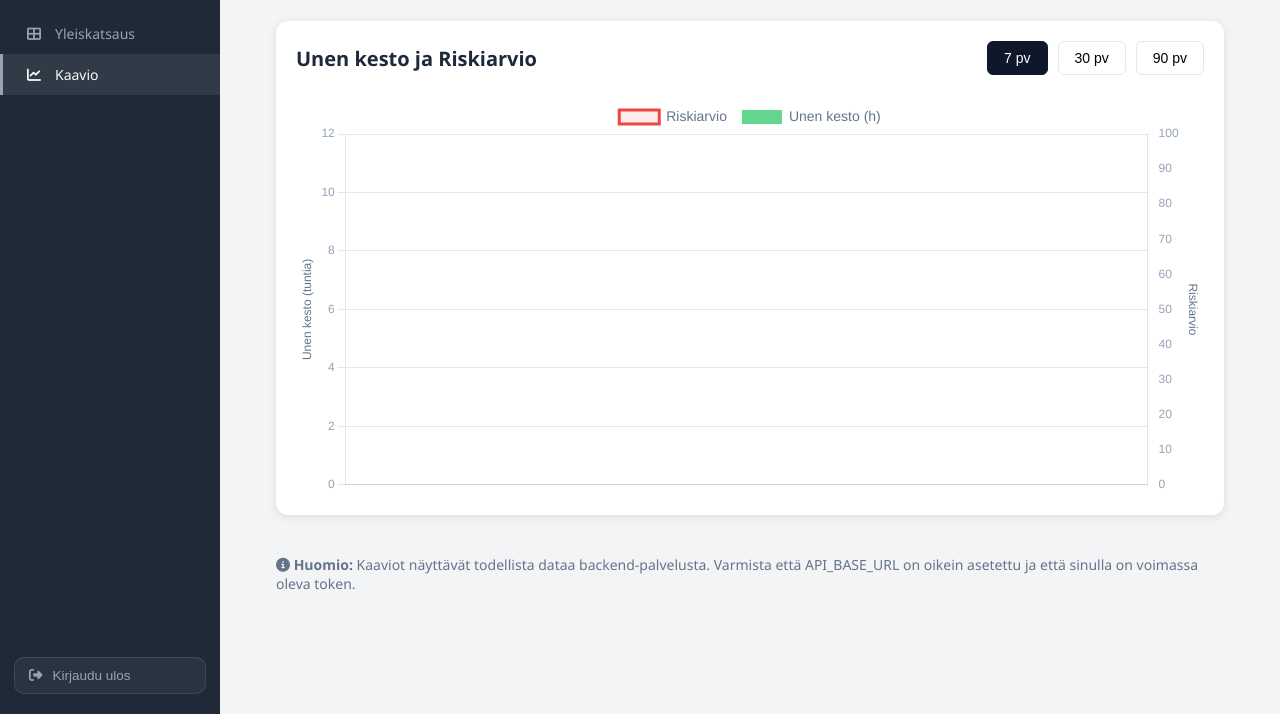
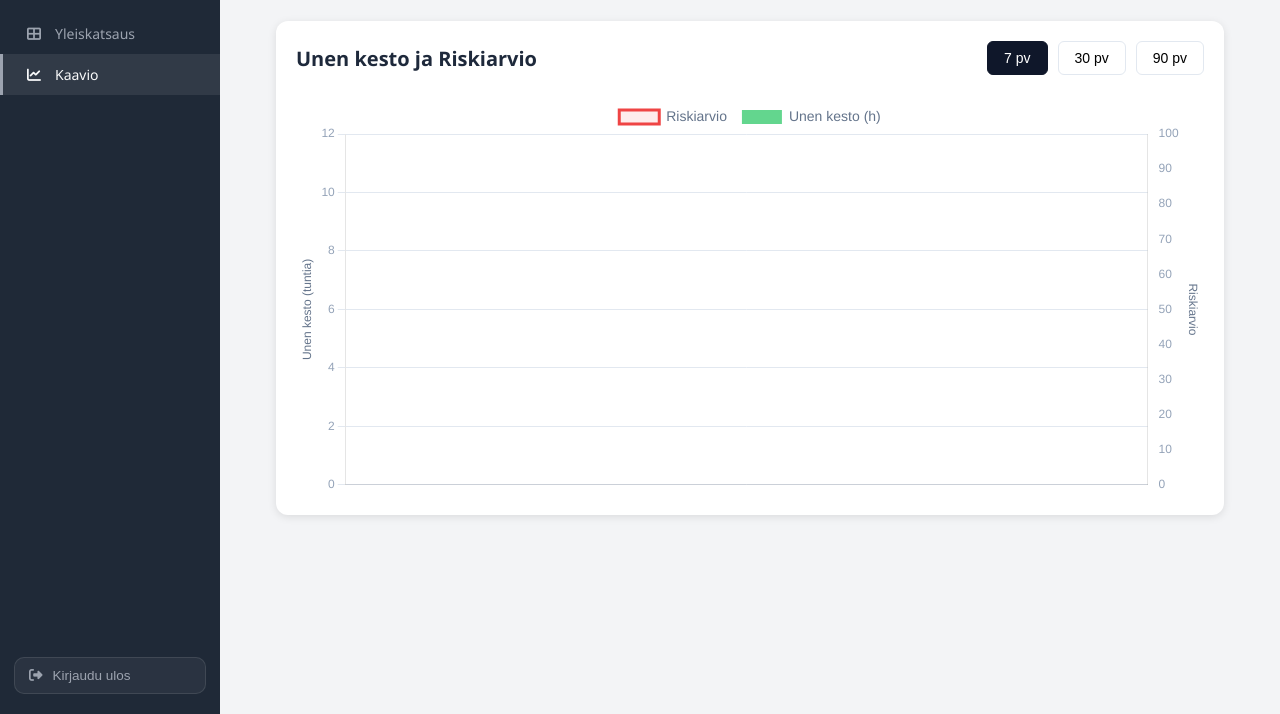
Before and after one commit to MasalGit/Apneapp, a website built with Vite: page Apneapp/graph.html in a window 1280 px wide. Shown: the part 86-800 px from the top of the page. Built offline with nearby package versions, Linux system fonts and the light colour scheme; no server answers.

Commit message:
Deleted unimportant info

```diff
--- a/Apneapp/graph.html
+++ b/Apneapp/graph.html
@@ -112,11 +112,6 @@
         </div>
       </div>
       <canvas id="sleepRiskChart"></canvas>
-    </div>
-
-    <!-- Note about backend integration -->
-    <div style="padding: 20px; color: #64748b; font-size: 14px;">
-      <p><i class="fas fa-info-circle"></i> <strong>Huomio:</strong> Kaaviot näyttävät todellista dataa backend-palvelusta. Varmista että API_BASE_URL on oikein asetettu ja että sinulla on voimassa oleva token.</p>
     </div>
 
   </main>
```
